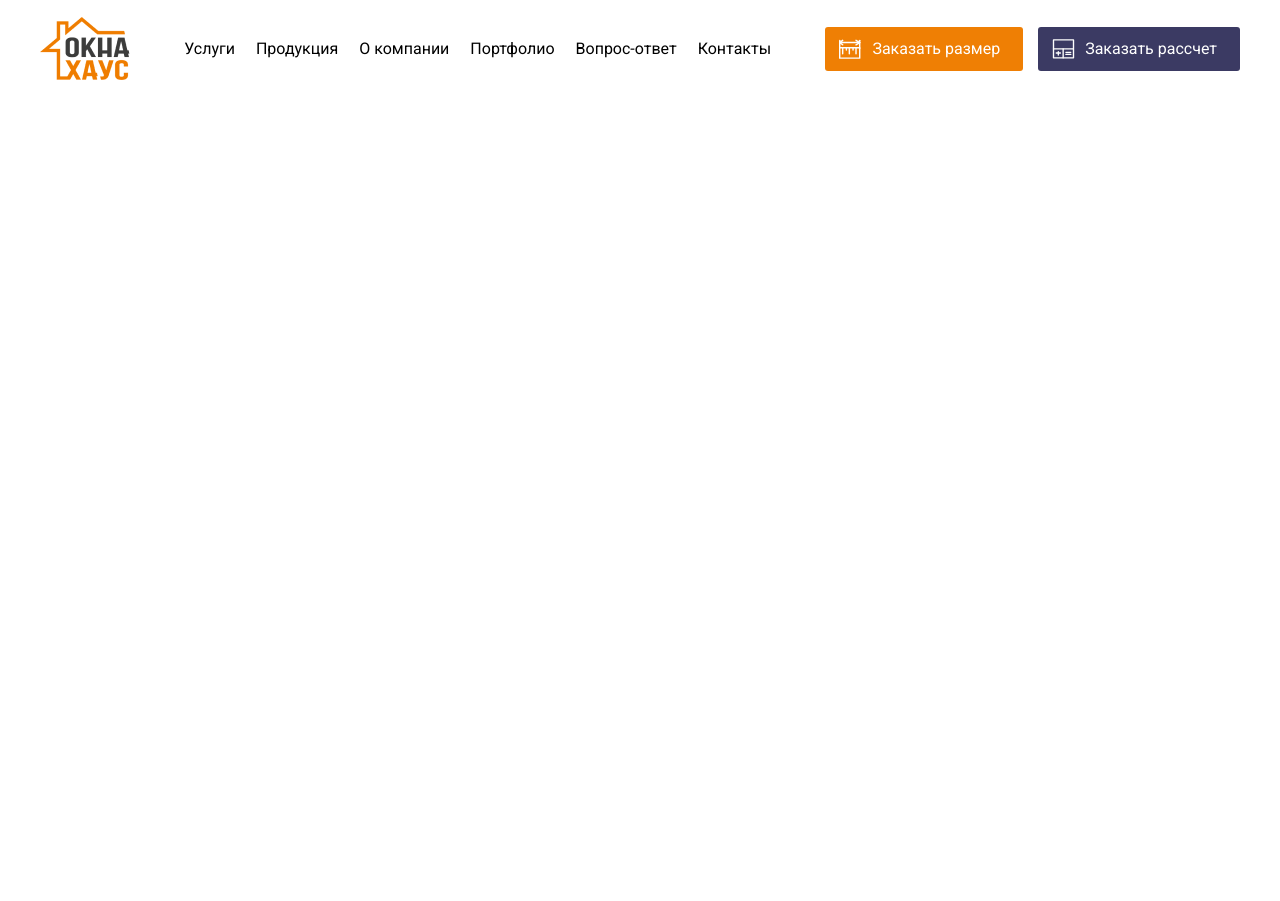
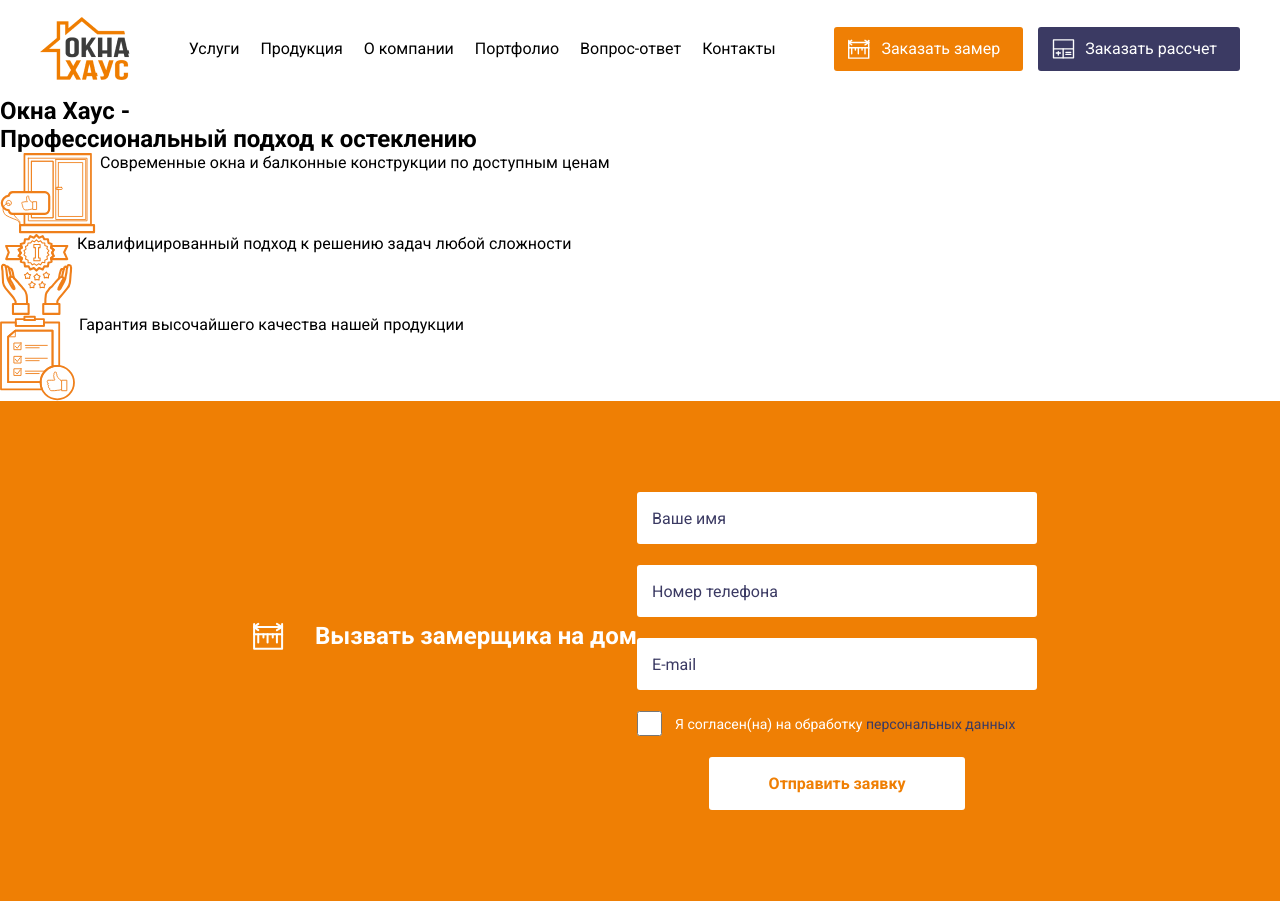
Before and after one commit to FlagellumDe1/---, a plain HTML site: page index.html in a window 1280 px wide. Before the commit the page ends 800 px from the top, so only its background shows below. Drawn offline with Linux system fonts and the light colour scheme.

Commit message:
Разметка секции hero

```diff
--- a/index.html
+++ b/index.html
@@ -26,7 +26,7 @@
                 </ul>
             </nav>
             <div class="header__button-wrapper">
-                <button class="button button__order-measuring button_small" data-fancybox data-src="#modal-order_measuring">Заказать размер</button>
+                <button class="button button__order-measuring button_small" data-fancybox data-src="#modal-order_measuring">Заказать замер</button>
                 <button class="button button__order-calculation button_small" data-fancybox data-src="#modal-order_calculation">Заказать рассчет</button>
             </div>
             <button class="burger-button visible-mobile" onclick="mobileNavOverlay.showModal()">
@@ -34,6 +34,57 @@
             </button>
         </div>
     </header>
+    <main class="main">
+        <section class="hero">
+            <div class="hero__inner">
+                <div class="hero__body">
+                    <h2 class="hero__title">
+                        <span class="text-accent">Окна Хаус -</span> <br>Профессиональный подход к остеклению
+                    </h2>
+                    <div class="hero__advantages">
+                        <ul class="hero__advantages-list">
+                            <li class="hero__advantages-item">
+                                <img src="./media/icons/hero__advantages-item-image1.svg" alt="" class="hero__advantages-item-pic">
+                                Современные окна и балконные конструкции по доступным ценам
+                            </li>
+                            <li class="hero__advantages-item">
+                                <img src="./media/icons/hero__advantages-item-image2.svg" alt="" class="hero__advantages-item-pic">
+                                Квалифицированный подход к решению задач любой сложности
+                            </li>
+                            <li class="hero__advantages-item">
+                                <img src="./media/icons/hero__advantages-item-image3.svg" alt="" class="hero__advantages-item-pic">
+                                Гарантия высочайшего качества нашей продукции
+                            </li>
+                        </ul>
+                    </div>
+                </div>
+                <div class="modal-order modal-order_measuring">
+                    <h3 class="modal-order__title">
+                        Вызвать замерщика на дом
+                    </h3>
+                    <form action="" class="modal-order__form" id="measuringForm">
+                        <input type="text" id="clientName" class="modal-order__input" placeholder="Ваше имя">
+                        <input type="tel" id="clientTel" class="modal-order__input" placeholder="Номер телефона">
+                        <input type="email" id="clientEmail" class="modal-order__input" placeholder="E-mail">
+                        <input type="checkbox" name="personal-info-agreement" id="personalInfo" class="modal-order__input_checkbox">
+                        <label for="personal-info-agreement">
+                            Я согласен(на) на обработку
+                            <a href="#" class="personal-info-link personal-info-link_violet">персональных данных</a>
+                        </label>
+                        <button type="submit" class="modal-order__send modal-order__send_accent button">Отправить заявку</button>
+                    </form>
+                </div>
+            </div>
+        </section>
+    </main>
+
+
+
+
+
+
+
+
     <dialog class="mobile-overlay visible-mobile" id="mobileNavOverlay" >
         <button class="mobile-overlay__close" onclick="mobileNavOverlay.close()"></button>
         <nav class="mobile-overlay__nav">
@@ -83,8 +134,6 @@
 <script src="./js/fancybox.umd.js"></script>
 <script src="./js/main.js"></script>
 <script>
-    Fancybox.bind("[data-fancybox]", {
-            // Your custom options
-        });
+    Fancybox.bind("[data-fancybox]", {});
 </script>
 </html>
```
Also changed, not shown: media/icons/hero__advantages-item-image1.svg (added), media/icons/hero__advantages-item-image2.svg (added), media/icons/hero__advantages-item-image3.svg (added).
